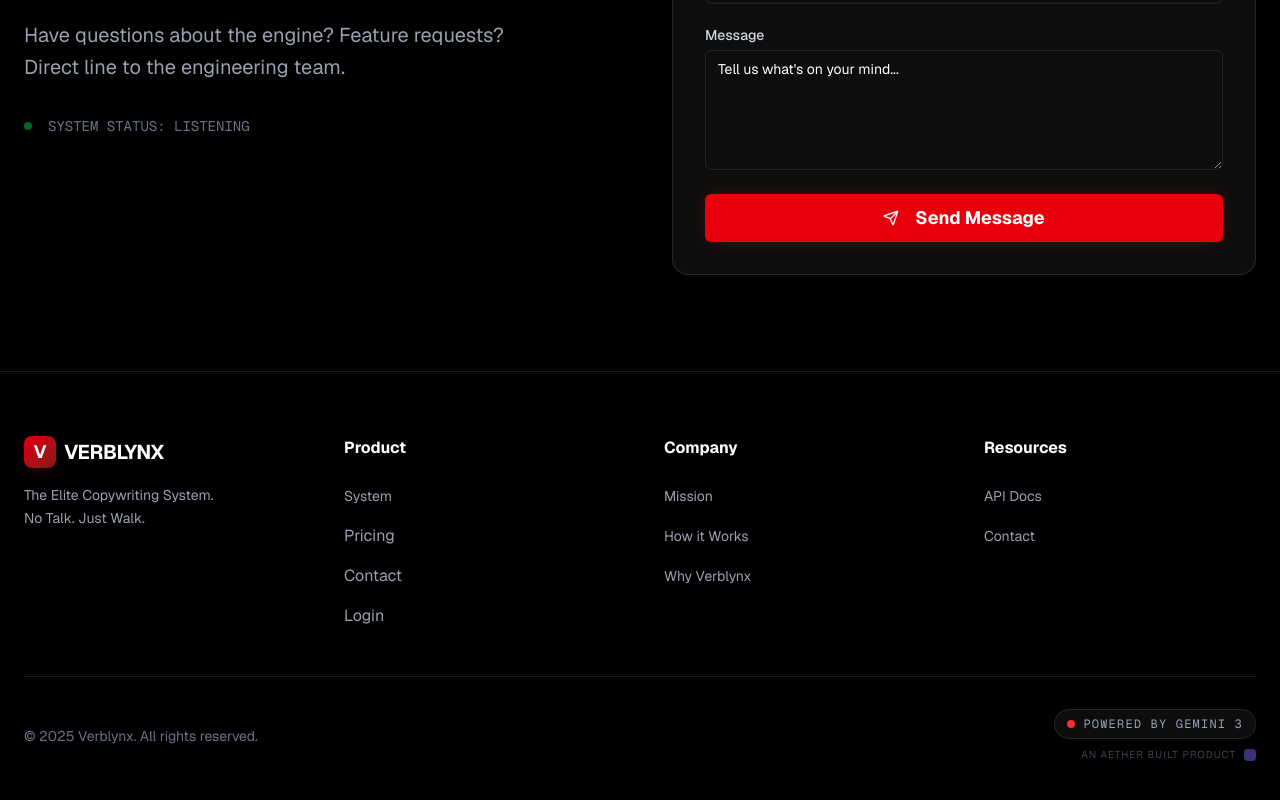
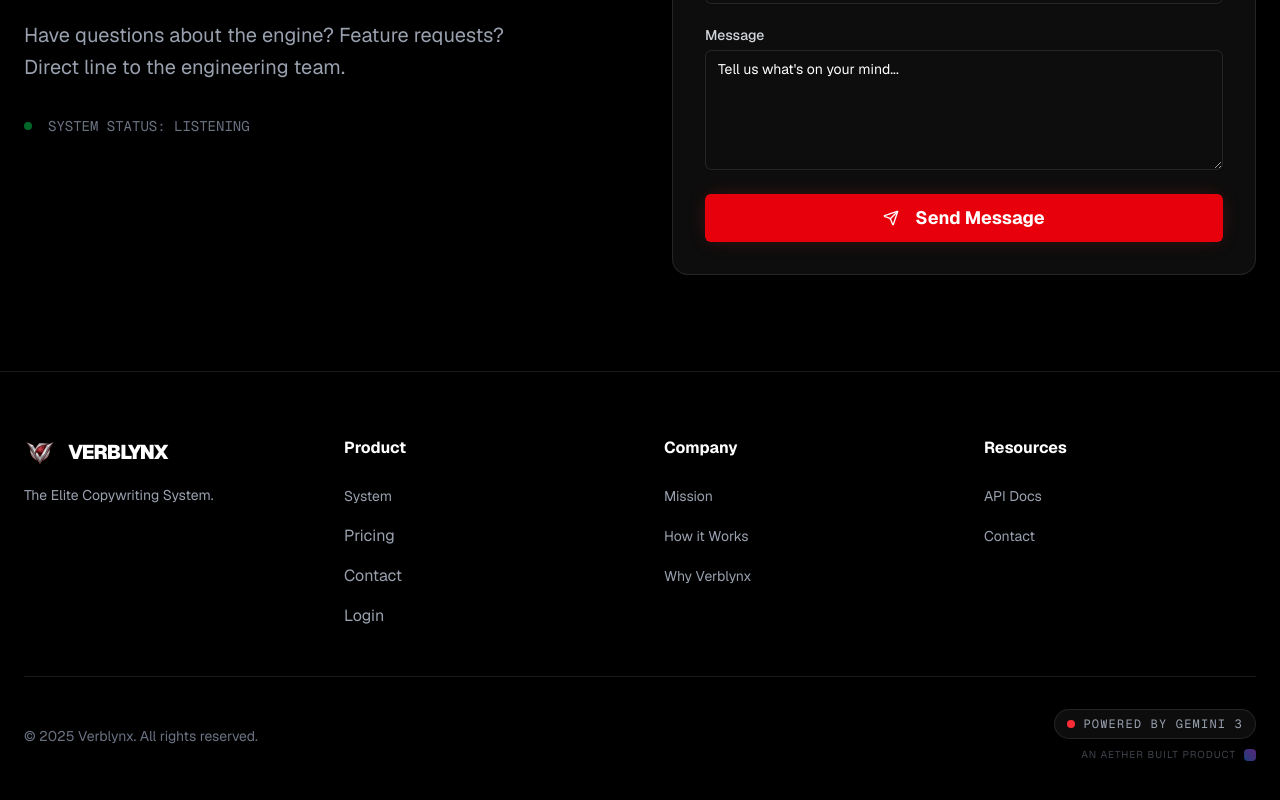
Before and after one commit to samw425/verblynx, a Next.js app: page / in a window 1280 px wide. Shown: the part 10443-11243 px from the top of the page. Built offline with nearby package versions, Linux system fonts and the light colour scheme.

Commit message:
Fix: Footer logo match, remove tagline, and fix email delivery

```diff
--- a/app/api/notify/route.ts
+++ b/app/api/notify/route.ts
@@ -54,7 +54,7 @@ export async function POST(req: NextRequest) {
                 "Authorization": `Bearer ${process.env.RESEND_API_KEY}`,
             },
             body: JSON.stringify({
-                from: "Verblynx <onboarding@verblynx.com>",
+                from: "Verblynx <onboarding@resend.dev>",
                 to: ["saziz4250@gmail.com"],
                 subject: subject,
                 html: htmlContent,
--- a/components/layout/Footer.tsx
+++ b/components/layout/Footer.tsx
@@ -7,17 +7,12 @@ export function Footer() {
                 <div className="grid grid-cols-1 md:grid-cols-4 gap-12 mb-12">
                     {/* Brand Column */}
                     <div className="space-y-4">
-                        <Link href="/" className="flex items-center gap-2 group">
-                            <div className="w-8 h-8 rounded-lg bg-gradient-to-br from-red-600 to-red-900 flex items-center justify-center shadow-lg shadow-red-900/20 group-hover:shadow-red-600/40 transition-all duration-300">
-                                <span className="font-bold text-white text-lg">V</span>
-                            </div>
-                            <span className="text-xl font-bold text-white tracking-tight group-hover:text-red-500 transition-colors">
-                                VERBLYNX
-                            </span>
+                        <Link href="/" className="flex items-center gap-3 group">
+                            <img src="/verblynx-icon.png" alt="Verblynx" className="h-8 w-8 rounded-lg" />
+                            <span className="text-xl font-black tracking-tighter text-white">VERBLYNX</span>
                         </Link>
-                        <p className="text-gray-400 text-sm leading-relaxed">
-                            The Elite Copywriting System. <br />
-                            No Talk. Just Walk.
+                        <p className="text-gray-400 text-sm leading-relaxed max-w-xs">
+                            The Elite Copywriting System.
                         </p>
                     </div>
 
```
